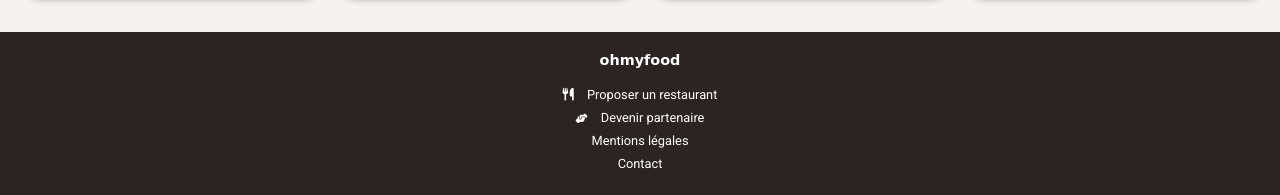
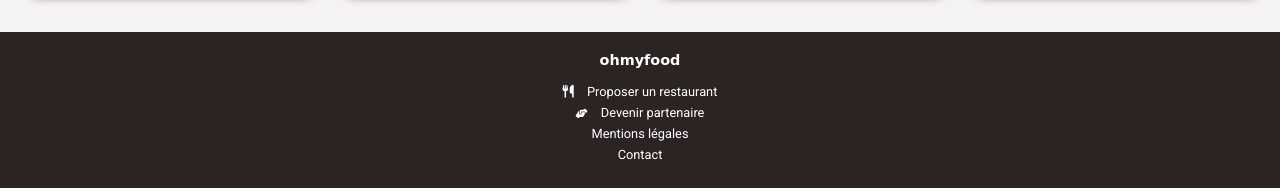
Before and after one commit to CMAGNIER/OhmyFood, a website: page index.html in a window 1280 px wide. Shown: the part 848-1043 px from the top of the page. Drawn offline with Linux system fonts and the light colour scheme; a web font is replaced by a local one.

Commit message:
Refactoring du footer

```diff
--- a/index.html
+++ b/index.html
@@ -103,17 +103,18 @@
         </main>
         <footer>
             <h3 class="logo">ohmyfood</h3>
-            <p>
-                <i class="fa-solid fa-utensils"></i>
-                <a href="#">Proposer un restaurant</a>
-                <br>
-                <i class="fa-solid fa-handshake-angle"></i>
-                <a href="#">Devenir partenaire</a>
-                <br>
-                <a href="#">Mentions légales</a>
-                <br>
-                <a href="mailto:ohmyfood@gmail.fr">Contact</a>
-            </p>
+            <ul>
+                <li>
+                    <i class="fa-solid fa-utensils"></i>
+                    <a href="#">Proposer un restaurant</a>
+                </li>
+                <li>
+                    <i class="fa-solid fa-handshake-angle"></i>
+                    <a href="#">Devenir partenaire</a>
+                </li>
+                <li><a href="#">Mentions légales</a></li>
+                <li><a href="mailto:ohmyfood@gmail.fr">Contact</a></li>
+            </ul>
         </footer>
     </body>
 </html>
--- a/sass/Layouts/_footer.scss
+++ b/sass/Layouts/_footer.scss
@@ -10,9 +10,13 @@
         font-size: 0.9rem;
         margin: 10px 0px 15px 0px;
     }
-    p{
-        margin: 10px 0px;
-        line-height: 23px;
+    ul{
+        display: flex;
+        flex-direction: column;
+        gap: 6px;
+        padding: 0;
+        li{
+            list-style: none;
             @include light-typography;
             i{
                 margin-right: 10px;
@@ -26,3 +30,4 @@
             }
         }
     }
+}
```
Also changed, not shown: menus/menu-a-la-francaise.html (+12 -11 lines), menus/menu-la-note-enchantee.html (+12 -11 lines), menus/menu-la-palette-du-gout.html (+12 -11 lines), menus/menu-le-delice-des-sens.html (+12 -11 lines), css/prefixed/style.css, css/style.css, 1 other file. Lines whose indentation alone changed are shown as unchanged.
